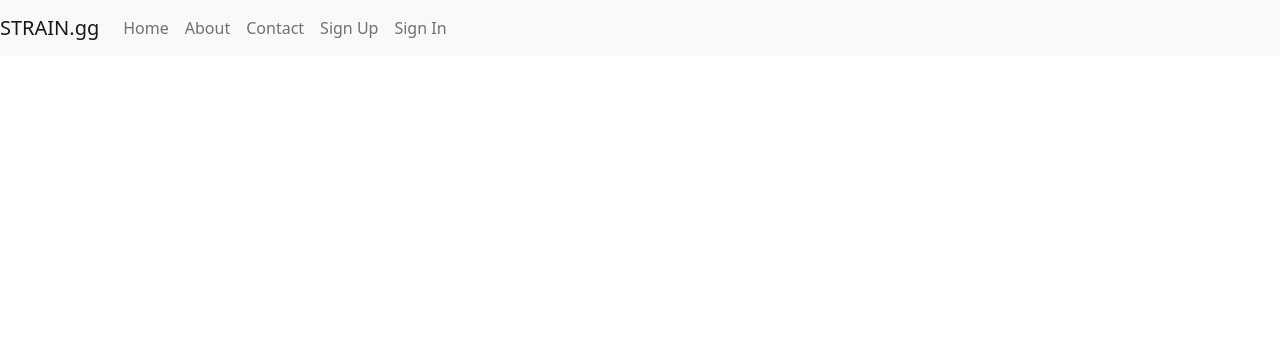
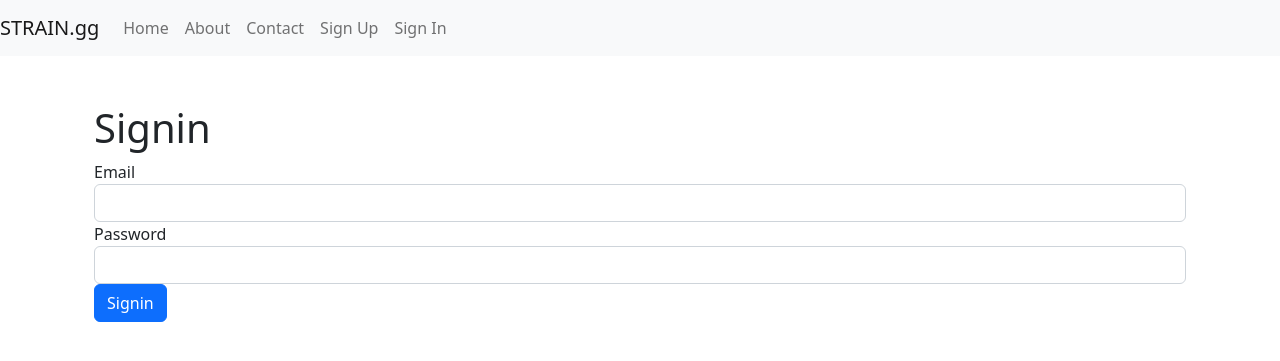
Before and after one commit to ZeroDayPoke/STRAIN.gg_Clouds, a Flask app: page /signin in a window 1280 px wide. Shown: the top 361 px of the page. Run offline with Flask 3, Linux system fonts and the light colour scheme; some libraries are stand-ins or nearby versions.

Commit message:
additional setup and signin improvements

```diff
--- a/app/__init__.py
+++ b/app/__init__.py
@@ -1,9 +1,12 @@
+import os
 from flask import Flask
 from flask_login import LoginManager, current_user
 from .models import storage, user
+from .config import config
 
 app = Flask(__name__)
 app.secret_key = 'supersecretkey'
+app.config.from_object(config[os.environ.get('FLASK_ENV', 'default')])
 
 # Configure Login Manager
 login_manager = LoginManager()
--- a/app/routes/web_routes.py
+++ b/app/routes/web_routes.py
@@ -47,6 +47,7 @@ def not_found_test():
 
 @web_routes.route('/signup', methods=['GET', 'POST'], strict_slashes=False)
 def signup():
+    print(request.method)
     if request.method == 'POST':
         # Get the user information from the form
         username = request.form.get('username')
@@ -55,7 +56,9 @@ def signup():
 
         # Check if a user with the same username already exists
         all_users = storage.all(user.User).values()
-        existing_user = sorted(all_users, key=lambda u: u.username)
+        print(all_users)
+        existing_user = next((u for u in all_users if u.username == username), None)
+        print(existing_user)
         if existing_user:
             flash('Username already exists. Please choose a different username.')
             return redirect(url_for('web_routes.signup'))
--- a/app/templates/base.html
+++ b/app/templates/base.html
@@ -10,6 +10,9 @@
 
 		<!-- SEO description -->
 		<meta name="description" content="STRAIN.gg - A free and public platform to explore, filter, and sort strains of cannabis based on parameters like concentration, terpene profiles, effects, and more.">
+
+		<!-- FavIco -->
+		<link rel="icon" type="image/png" href="../static/images/favicon.ico">
 
 		<!-- Bootstrap CSS -->
 		<link href="{{ url_for('static', filename='lib/bootstrap.min.css') }}" rel="stylesheet">
--- a/app/templates/signin.html
+++ b/app/templates/signin.html
@@ -1,5 +1,22 @@
 {% extends "base.html" %}
 
 {% block title %}
-    Sign In
+    Signin
 {% endblock %}
+
+{% block content %}
+    <div class="container">
+        <h1 class="mt-5">Signin</h1>
+        <form action="{{ url_for('web_routes.signin') }}" method="post">
+            <div class="form-group">
+                <label for="email">Email</label>
+                <input type="email" class="form-control" id="email" name="email" required>
+            </div>
+            <div class="form-group">
+                <label for="password">Password</label>
+                <input type="password" class="form-control" id="password" name="password" required>
+            </div>
+            <button type="submit" class="btn btn-primary">Signin</button>
+        </form>
+    </div>
+{% endblock %}
```
Also changed, not shown: 1 other file.
